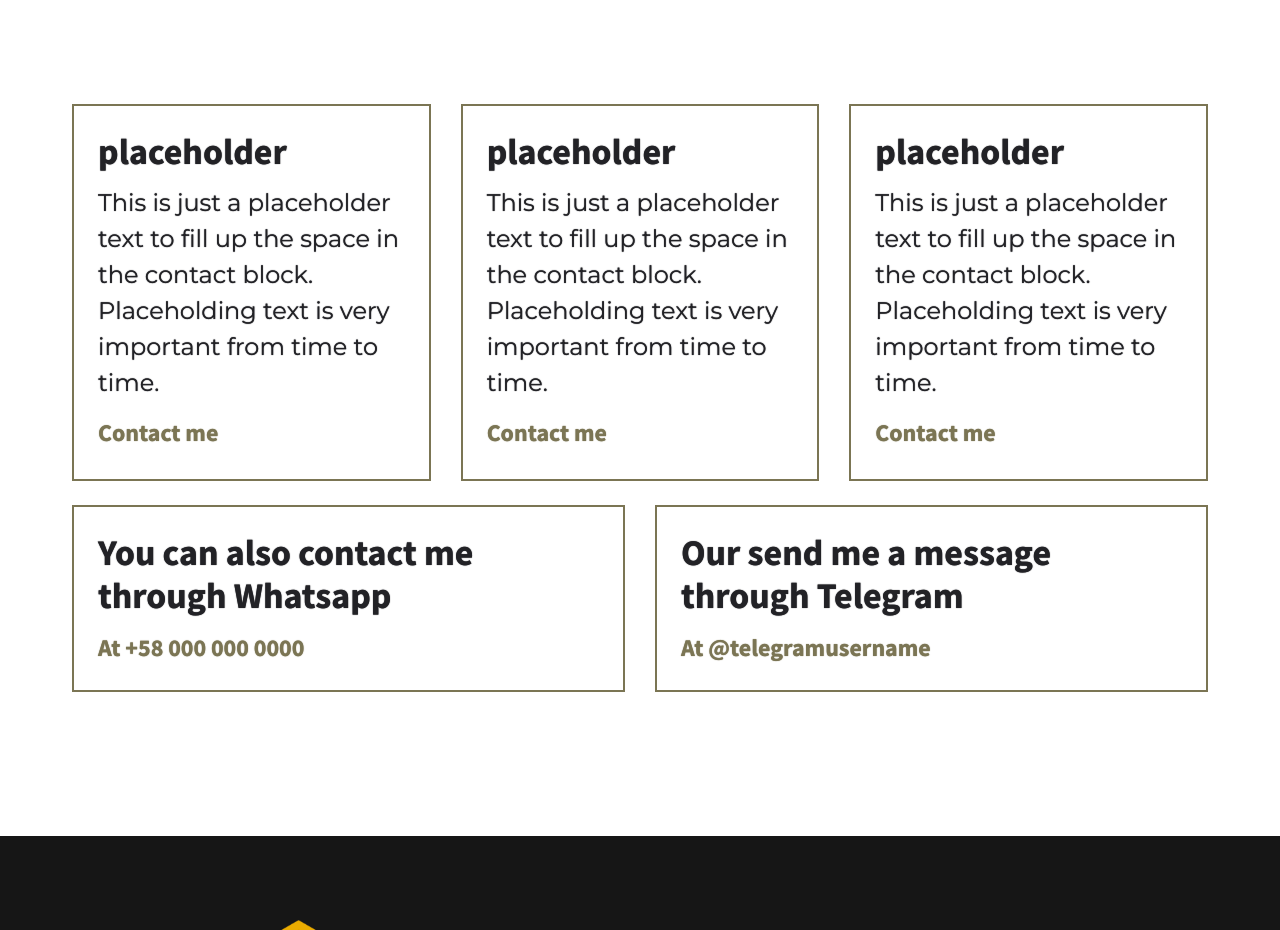
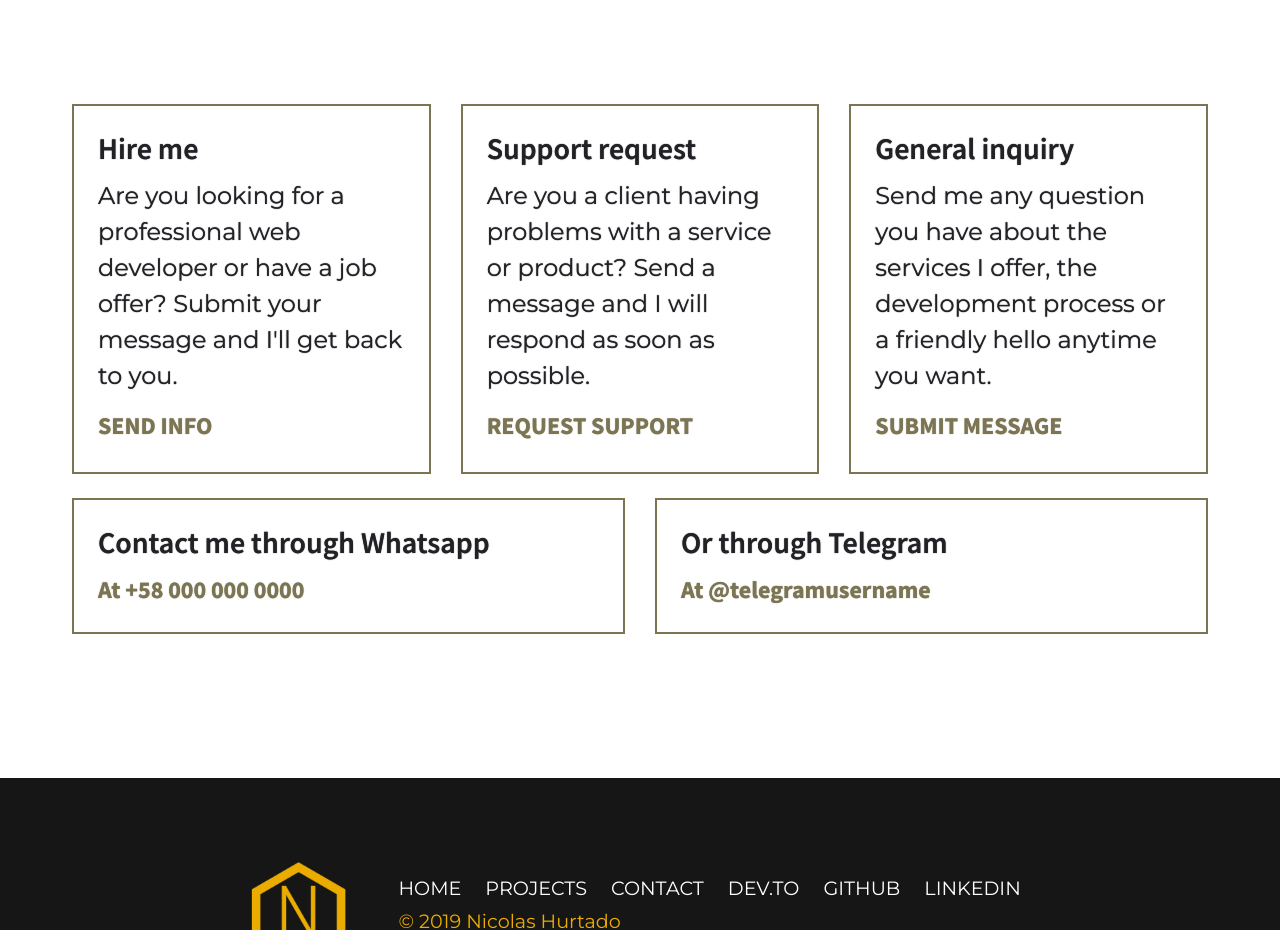
Before and after one commit to h-nick/nhweb, a Next.js app: page /contact in a window 1280 px wide. Shown: the part 840-1770 px from the top of the page. Built offline with nearby package versions, Linux system fonts and the light colour scheme.

Commit message:
Equalized the heights of contact blocks

```diff
--- a/src/pages/contact/index.jsx
+++ b/src/pages/contact/index.jsx
@@ -1,9 +1,6 @@
 import React from 'react';
-import { FontAwesomeIcon } from '@fortawesome/react-fontawesome';
-import { faChevronDown } from '@fortawesome/free-solid-svg-icons';
 import clsx from 'clsx';
 import { Container, Row, Col } from 'react-bootstrap';
-import axios from 'axios';
 import AnimatedChevron from '../../components/animated-chevron/animated-chevron';
 import Footer from '../../components/footer/footer';
 import Navbar from '../../components/navbar/navbar';
@@ -36,64 +33,61 @@ const Projects = () => (
         <Col md={4}>
           <div className={clsx(classes.ContactBlock, 'rising-effect p-3')}>
             <div className={classes.Text}>
-              <h3>placeholder</h3>
+              <h4>Hire me</h4>
 
               <p className="m-0">
-                This is just a placeholder text to fill up the space
-                in the contact block. Placeholding text is very important
-                from time to time.
+                Are you looking for a professional web developer or have a job offer?
+                Submit your message and I&apos;ll get back to you.
               </p>
 
-              <span className="title highlight">Contact me</span>
+              <span className="title highlight">SEND INFO</span>
             </div>
           </div>
         </Col>
-        <Col md={4}>
+        <Col md={4} className="mt-3 mt-md-0">
           <div className={clsx(classes.ContactBlock, 'rising-effect p-3')}>
             <div className={classes.Text}>
-              <h3>placeholder</h3>
+              <h4>Support request</h4>
 
               <p className="m-0">
-                This is just a placeholder text to fill up the space
-                in the contact block. Placeholding text is very important
-                from time to time.
+                Are you a client having problems with a service or product?
+                Send a message and I will respond as soon as possible.
               </p>
 
-              <span className="title highlight">Contact me</span>
+              <span className="title highlight">REQUEST SUPPORT</span>
             </div>
           </div>
         </Col>
-        <Col md={4}>
+        <Col md={4} className="mt-3 mt-md-0">
           <div className={clsx(classes.ContactBlock, 'rising-effect p-3')}>
             <div className={classes.Text}>
-              <h3>placeholder</h3>
+              <h4>General inquiry</h4>
 
               <p className="m-0">
-                This is just a placeholder text to fill up the space
-                in the contact block. Placeholding text is very important
-                from time to time.
+                Send me any question you have about the services I offer, the development process
+                or a friendly hello anytime you want.
               </p>
 
-              <span className="title highlight">Contact me</span>
+              <span className="title highlight">SUBMIT MESSAGE</span>
             </div>
           </div>
         </Col>
       </Row>
 
       <Row className="mt-3">
-        <Col md={6}>
+        <Col sm={6}>
           <a
             className={clsx(classes.ContactBlock, 'rising-effect p-3 d-block')}
             href="tel://+580000000000"
           >
             <div className={classes.Text}>
-              <h3>You can also contact me through Whatsapp</h3>
+              <h4>Contact me through Whatsapp</h4>
 
               <span className="title highlight">At +58 000 000 0000</span>
             </div>
           </a>
         </Col>
-        <Col md={6}>
+        <Col sm={6} className="mt-3 mt-sm-0">
           <a
             className={clsx(classes.ContactBlock, 'rising-effect p-3 d-block')}
             href="https://t.me/telegramusername"
@@ -101,7 +95,7 @@ const Projects = () => (
             rel="noopener noreferrer"
           >
             <div className={classes.Text}>
-              <h3>Our send me a message through Telegram</h3>
+              <h4>Or through Telegram</h4>
 
               <span className="title highlight">At @telegramusername</span>
             </div>
--- a/src/pages/contact/index.module.scss
+++ b/src/pages/contact/index.module.scss
@@ -20,6 +20,28 @@
   }
 }
 
+div.ContactBlock {
+  @media (min-width: 768px) {
+    height: 280px;
+  }
+
+  @media (min-width: 825px) {
+    height: 250px;
+  }
+
+  @media (min-width: 992px) {
+    height: 230px;
+  }
+
+  @media (min-width: 1200px) {
+    height: 370px;
+  }
+
+  @media (min-width: 1360px) {
+    height: auto;
+  }
+}
+
 .ContactBlock {
   cursor: pointer;
   text-shadow: 0 0 1px;
@@ -37,7 +59,7 @@
 
   &:hover {
     .Text {
-      span, h3 {
+      span, h4 {
         color: $amber;
       }
 
```
